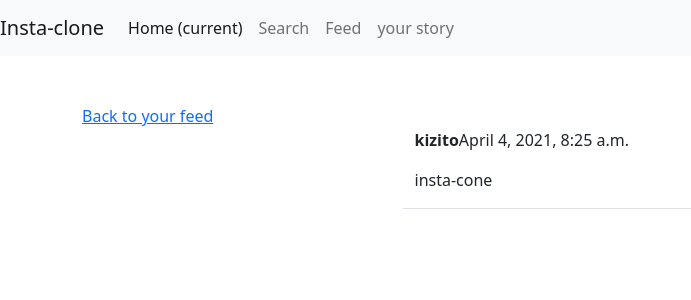
After one commit to Kizito-Alberrt/gram-clone, a Django app: template insta/templates/insta/post_detail.html in a window 1280 px wide. The commit adds this page. Shown: the top 300 px of the page, without its empty margins (0-691 px from the left). Run offline with Django 3.2, Linux system fonts and the light colour scheme; the template is opened without the code that fills it: values that come from a table or form of the project are taken from there, others are empty; data comes from the database, SQL or seed files in the repository; both versions use the stored data as it was after the commit; some libraries are stand-ins or nearby versions.

```diff
--- a/gram/templates/gram/navbar.html
+++ b/gram/templates/gram/navbar.html
@@ -1,14 +1,21 @@
 <nav class="navbar navbar-expand-lg navbar-light bg-light">
-    <a class="navbar-brand" href="{% url 'index'%}">Navbar</a>
+    <a class="navbar-brand"
+    {% if user.is_authenticated %}
+    href="{% url 'post-list' %}"
+    {% else %}
+    href="{% url 'index'%}"
+    {% endif %}
+    >Insta-clone</a>
     <button class="navbar-toggler" type="button" data-toggle="collapse" data-target="#navbarNavAltMarkup" aria-controls="navbarNavAltMarkup" aria-expanded="false" aria-label="Toggle navigation">
       <span class="navbar-toggler-icon"></span>
     </button>
     <div class="collapse navbar-collapse" id="navbarNavAltMarkup">
       <div class="navbar-nav">
         <a class="nav-item nav-link active" href="#">Home <span class="sr-only">(current)</span></a>
-        <a class="nav-item nav-link" href="#">Features</a>
-        <a class="nav-item nav-link" href="#">Pricing</a>
-        <a class="nav-item nav-link disabled" href="#">Disabled</a>
+        <a class="nav-item nav-link" href="#">Search</a>
+        <a class="nav-item nav-link" href="#">Feed</a>
+        <a class="nav-item nav-link" href="#">your story</a>
+
       </div>
     </div>
   </nav>
--- /dev/null
+++ b/insta/templates/insta/post_detail.html
@@ -0,0 +1,38 @@
+{% extends 'gram/base.html' %}
+{% load crispy_forms_tags %}
+
+{%  block content %}
+
+<div class="container">
+    <div class="row  mt-5">
+        <div class="col-md-5 col-sm-6">
+           <a href="{% url 'post_list' %}">Back to your feed</a>
+        </div>
+
+    </div>
+    <div class="row justify-content-center mt3">
+        <div class="col-md-5 col-sm-12 border-bottom">
+           <p><strong>{{ post.author }}</strong>{{ post.created_on }}</p>
+           <p>{{ post.body }}</p>
+        </div>
+
+    </div>
+
+    <!-- <div class="row justify-content-center mt3 mb-5">
+        <div class="col-md-5 col-sm-12 border-bottom">
+           <form method="POST">
+               {%  csrf_token %}
+               {{ form | crispy }}
+               <div class="d-grid gap-2">
+                   <button class="btn btn-success mt-3">Submit</button>
+               </div>
+           </form>
+        </div>
+
+    </div> -->
+
+
+
+</div>
+
+{%  endblock content %}
--- a/insta/urls.py
+++ b/insta/urls.py
@@ -1,7 +1,8 @@
 from django.urls import path
-from .views import PostListView
+from .views import PostListView, PostDetailView
 
 urlpatterns = [
     path('', PostListView.as_view(), name='post-list'),
+    path('post/<int:pk>',PostDetailView.as_view(), name= 'post-detail'),
 
 ]
--- a/media/settings.py
+++ b/media/settings.py
@@ -142,7 +142,7 @@ STATIC_URL = '/static/'
 
 CRISPY_TEMPLATE_PACK = 'bootstrap4'
 
-LOGIN_REDIRECT_URL = 'index'
+LOGIN_REDIRECT_URL = 'post-list'
 
 ACCOUNTS_EMAIL_REQUIRED = True
 EMAIL_BACKEND = 'django.core.mail.backend.console.EmailBackend'
```
Also changed, not shown: insta/views.py (+26 -0 lines), db.sqlite3.
